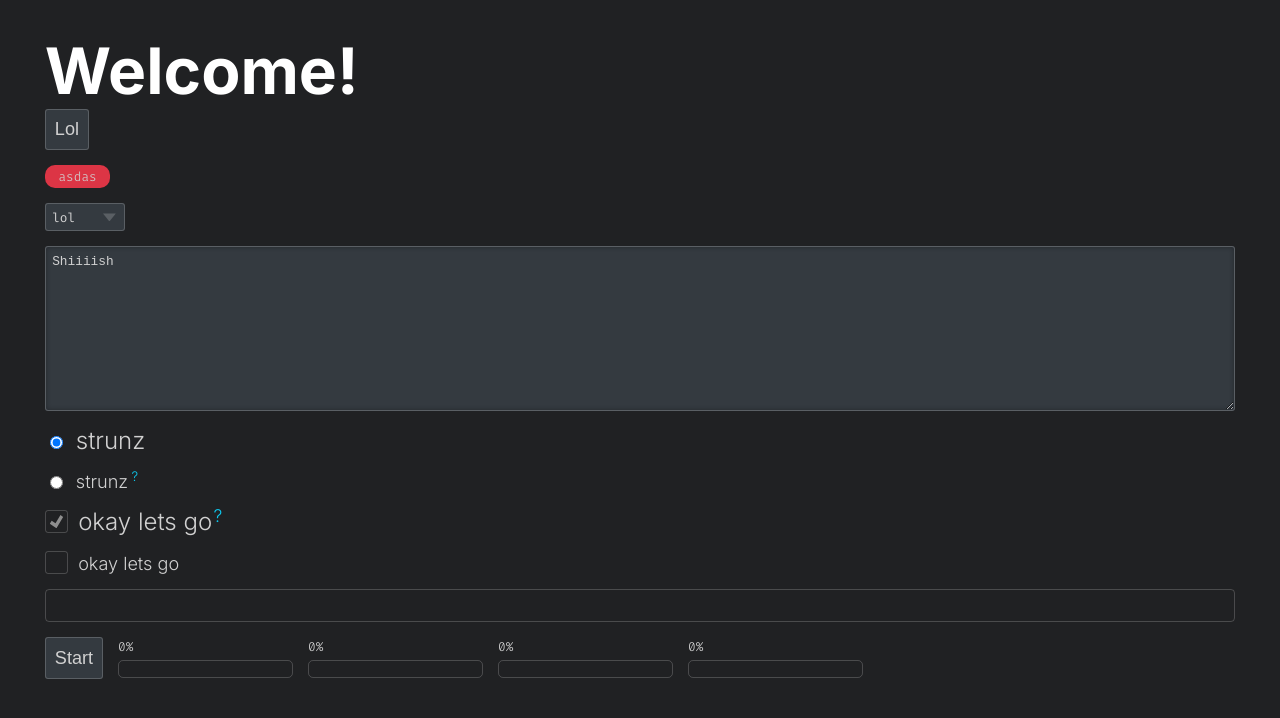
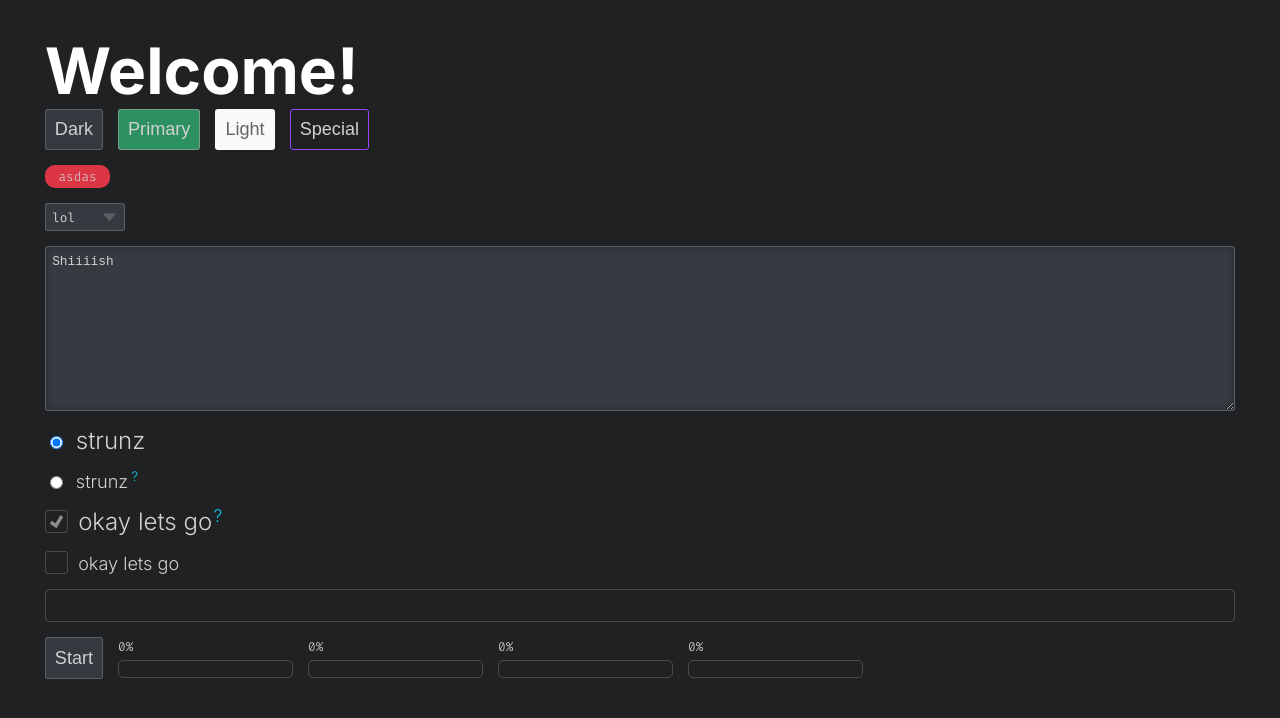
Before and after one commit to ImL0w/Svelte-CloudKit, a SvelteKit app in the folder CloudKit/: page / in a window 1280 px wide. Shown: the top 718 px of the page. Built offline with nearby package versions, Linux system fonts and the light colour scheme.

Commit message:
button examples

```diff
--- a/CloudKit/src/routes/+page.svelte
+++ b/CloudKit/src/routes/+page.svelte
@@ -20,7 +20,12 @@
 	<div id="app-content">
 		<h1>Welcome!</h1>
 		<div class="flex-col gap-3">
-			<Button>Lol</Button>
+			<div class="flex gap-3">
+				<Button>Dark</Button>
+				<Button theme="primary">Primary</Button>
+				<Button theme="light">Light</Button>
+				<Button theme="special">Special</Button>
+			</div>
 			<Tag color="red">asdas</Tag>
 			<Dropdown options={[{ img: '', value: 'lol' }, 'lol']} />
 			<InputArea value="Shiiiish" resizable />
@@ -29,7 +34,6 @@
 			<Checkbox checked label="okay lets go" tooltip="lool" size="lg" />
 			<Checkbox label="okay lets go" />
 			<InputText />
-
 			<div class="flex flex-vr gap-3">
 				<Button
 					func={() => {
```
